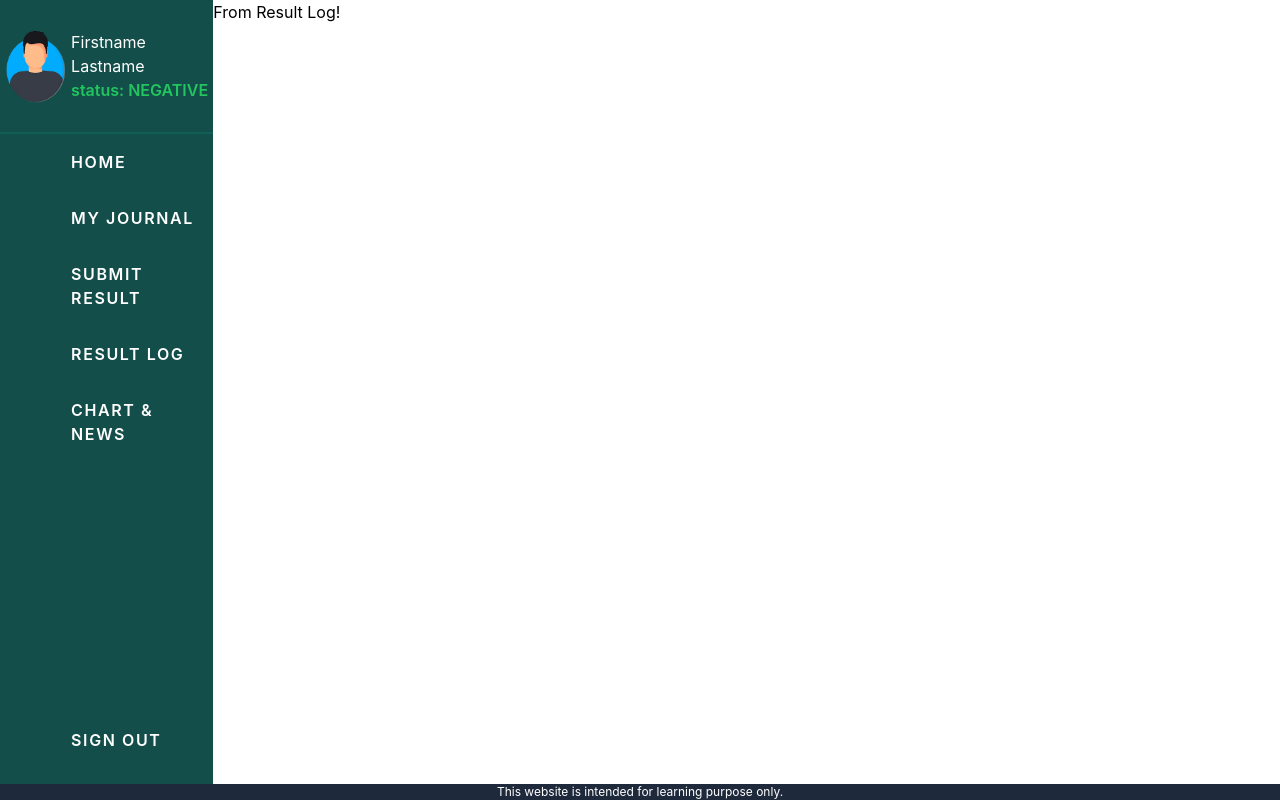
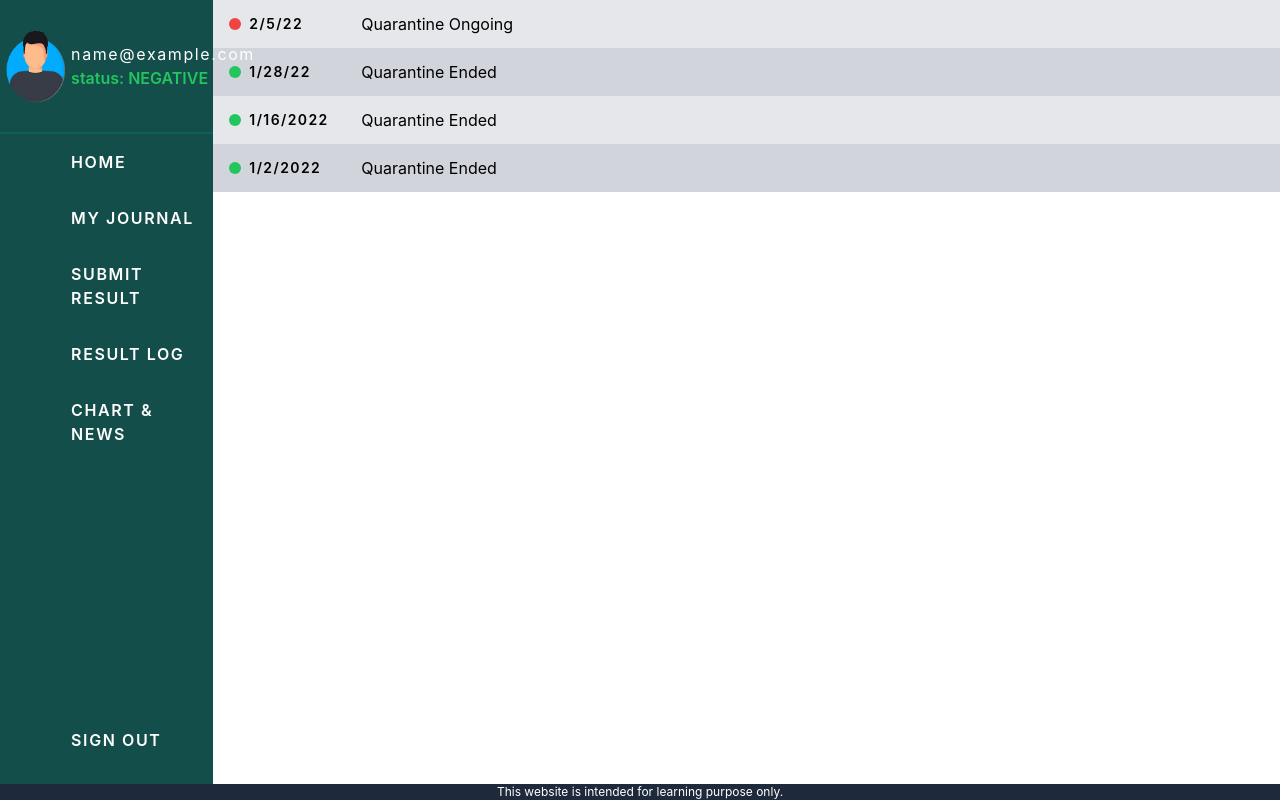
Before and after one commit to fpvt-projects/covid-track-app, a React (Create React App) app: page /result-log in a window 1280 px wide. Built offline with nearby package versions, Linux system fonts and the light colour scheme; sample sign-in values are in the browser's storage.

Commit message:
Added jwt decode, also added results log UI (WIP)

```diff
--- a/package.json
+++ b/package.json
@@ -8,6 +8,7 @@
     "@testing-library/user-event": "^13.5.0",
     "axios": "^0.25.0",
     "chart.js": "^2.9.4",
+    "jwt-decode": "^3.1.2",
     "react": "^17.0.2",
     "react-chartjs-3": "^2.7.7",
     "react-dom": "^17.0.2",
--- a/src/components/Chart/CovidChart.js
+++ b/src/components/Chart/CovidChart.js
@@ -4,28 +4,53 @@ import { Bar } from "react-chartjs-3";
 export default function CovidChart() {
   let chartReference = {};
 
-  const data = {
+  const data1 = {
+    labels: ["I", "II", "III", "IV:A", "MIMAROPA", "IV:B", "V", "VI", "VII"],
+    datasets: [
+      {
+        label: "Region I - Region VI",
+        data: [900, 234, 500, 3247, 974, 134, 1345, 1245, 1],
+        backgroundColor: "rgba(255,0,0,0.5)",
+      },
+    ],
+  };
+
+  const data2 = {
     labels: [
-      "RegionA",
-      "RegionB",
-      "RegionC",
-      "RegionD",
-      "RegionD",
-      "RegionE",
-      "RegionF",
-      "RegionG",
+      "Region I",
+      "Region II",
+      "Region III",
+      "Region IV:A",
+      "MIMAROPA",
+      "Region IV:B",
+      "Region V",
+      "Region VI",
     ],
     datasets: [
       {
-        label: "Covid Cases per region",
-        data: [900, 234, 500, 247, 974, 134, 1345, 1245],
-        backgroundColor: "red",
+        label: "Region VII - Region XIII",
+        data: [90, 1234, 670, 447, 474, 5, 1345, 145],
+        backgroundColor: "rgba(255,0,0,0.5)",
       },
     ],
   };
+
   return (
-    <div className={`w-full h-full flex justify-center items-center`}>
-      <Bar ref={(reference) => (chartReference = reference)} data={data} />
+    <div className={`w-full`}>
+      <div
+        className={`w-full flex justify-center flex-col items-center mt-8 overflow-y-auto`}
+      >
+        <div
+          className={`w-full laptop:w-3/5 h-full flex justify-center items-center cursor-pointer`}
+        >
+          <Bar ref={(reference) => (chartReference = reference)} data={data1} />
+        </div>
+        <div
+          className={`w-full laptop:w-3/5 h-full flex justify-center items-center cursor-pointer`}
+        >
+          <Bar ref={(reference) => (chartReference = reference)} data={data2} />
+        </div>
+      </div>
     </div>
   );
 }
--- a/src/components/HomeTestResultForm.js
+++ b/src/components/HomeTestResultForm.js
@@ -6,8 +6,8 @@ function HomeTestResultForm() {
   return (
     <div
       className={`w-full h-full flex justify-center items-center
-      bg-[url('https://wallpaperaccess.com/full/3551739.jpg')]
-       bg-cover`}
+      bg-gray-200
+       `}
     >
       <div
         className={`h-auto w-4/5  laptop:w-1/3 px-8 py-12 flex flex-col justify-center items-center m-auto bg-white shadow-lg rounded`}
--- a/src/components/LoginForm.js
+++ b/src/components/LoginForm.js
@@ -1,6 +1,7 @@
 import React, { useState, useEffect } from "react";
 import { useNavigate } from "react-router-dom";
 import HealthLogo from "../assets/HealthLogo.png";
+import axios from "axios";
 
 function LoginForm() {
   const [email, setEmail] = useState("");
@@ -18,9 +19,17 @@ function LoginForm() {
     } else if (password === "") {
       setError("Please input a valid password.");
     } else {
-      alert("logged In!");
-      sessionStorage.setItem("token", "login");
-      navigate("/");
+      axios
+        .post(`/auth`, { auth: { email: email, password: password } })
+        .then((res) => {
+          sessionStorage.setItem("token", res.data.jwt);
+          navigate("/");
+        })
+        .catch((error) => {
+          if (error.response.request.status === 404) {
+            setError("Email or password does not match!");
+          }
+        });
     }
   };
 
--- a/src/components/RegistrationForm.js
+++ b/src/components/RegistrationForm.js
@@ -240,7 +240,7 @@ function AccountDetailsForm() {
                 pattern="[0-9]+"
               />
             </div>
-            <div>
+            <div className={`w-2/3`}>
               <h1 className={`text-xs select-none text-gray-400 ml-1`}>
                 Birthdate
               </h1>
--- a/src/components/ResultLog.js
+++ b/src/components/ResultLog.js
@@ -1,9 +1,10 @@
 import React from "react";
+import Logs from "./Results/Logs";
 
 function ResultLog() {
   return (
     <div>
-      <h1>From Result Log!</h1>
+      <Logs />
     </div>
   );
 }
--- /dev/null
+++ b/src/components/Results/Log.js
@@ -0,0 +1,37 @@
+import React, { useState } from "react";
+import ResultInfo from "./ResultInfo";
+
+function Log({ date, status, results, count }) {
+  const [toggleInfo, setToggleInfo] = useState(false);
+
+  const handleClick = () => setToggleInfo(!toggleInfo);
+
+  return (
+    <div
+      className={`${
+        count % 2 === 0 ? "bg-gray-200" : "bg-gray-300"
+      } cursor-pointer hover:bg-gray-400 select-none`}
+      onClick={handleClick}
+    >
+      <div className={`h-12 px-2 flex items-center`}>
+        <div
+          className={`w-3 h-3 rounded-2xl mx-2 ${
+            status === "Ongoing" ? "bg-red-500" : "bg-green-500"
+          }`}
+        ></div>
+        <div className={`w-28 text-sm font-semibold tracking-widest`}>
+          {date}
+        </div>
+        <div className={`flex items-center`}>
+          <div> Quarantine {status}</div>
+        </div>
+      </div>
+
+      <div className={`${toggleInfo ? "flex" : "hidden"}`}>
+        <ResultInfo results={results} count={count} />
+      </div>
+    </div>
+  );
+}
+
+export default Log;
--- /dev/null
+++ b/src/components/Results/Logs.js
@@ -0,0 +1,42 @@
+import React, { useState } from "react";
+import Log from "./Log";
+
+function Logs() {
+  const [Logs, setLogs] = useState([
+    {
+      date: "1/2/2022",
+      status: "Ended",
+      results: ["result1", "result2", "result3"],
+    },
+    {
+      date: "1/16/2022",
+      status: "Ended",
+      results: ["result1", "result2", "result3"],
+    },
+    {
+      date: "1/28/22",
+      status: "Ended",
+      results: ["result1", "result2", "result3"],
+    },
+    {
+      date: "2/5/22",
+      status: "Ongoing",
+      results: ["result1", "result2", "result3"],
+    },
+  ]);
+  return (
+    <div className={`w-full h-full `}>
+      {Logs.reverse().map((item, index) => (
+        <Log
+          key={index}
+          date={item.date}
+          status={item.status}
+          count={index}
+          results={item.results}
+        />
+      ))}
+    </div>
+  );
+}
+
+export default Logs;
--- /dev/null
+++ b/src/components/Results/Result.js
@@ -0,0 +1,7 @@
+import React from "react";
+
+function Result({ item }) {
+  return <div className={` w-full px-4 flex items-center`}>{item}</div>;
+}
+
+export default Result;
--- /dev/null
+++ b/src/components/Results/ResultInfo.js
@@ -0,0 +1,14 @@
+import React from "react";
+import Result from "./Result";
+
+function ResultInfo({ results, count }) {
+  return (
+    <div className={`flex flex-col w-full bg-white`}>
+      {results.map((item, index) => (
+        <Result key={index} item={item} />
+      ))}
+    </div>
+  );
+}
+
+export default ResultInfo;
--- a/src/routes/Home.js
+++ b/src/routes/Home.js
@@ -2,10 +2,10 @@ import React, { useEffect, useState } from "react";
 import { useNavigate, Outlet } from "react-router-dom";
 import maleAvatar from "../assets/maleAvatar.png";
 import femaleAvatar from "../assets/femaleAvatar.png";
+import jwt from "jwt-decode";
 
 function Home() {
-  const firstname = "Firstname";
-  const lastname = "Lastname";
+  const [userEmail, setUserEmail] = useState("");
   const gender = "male";
 
   const [toggleSidebar, setToggleSideBar] = useState(false);
@@ -52,7 +52,10 @@ function Home() {
   };
 
   const loginRedirect = () => {
-    if (sessionStorage.getItem("token") === null) {
+    if (sessionStorage.getItem("token") !== null) {
+      const decoded = jwt(sessionStorage.getItem("token"));
+      setUserEmail(decoded.email);
+    } else {
       navigate("/covid-tracker-sign_up");
     }
   };
@@ -119,7 +122,7 @@ function Home() {
           </div>
           <div className={`w-2/3 h-full flex flex-col justify-center`}>
             <div>
-              <h1 className={`text-white `}>{`${firstname} ${lastname}`}</h1>
+              <h1 className={`text-white tracking-widest`}>{userEmail}</h1>
             </div>
             <div>
               <h1 className={`text-green-500 font-semibold`}>
```
Also changed, not shown: 1 other file (tests, documents, lock files or other folders).
